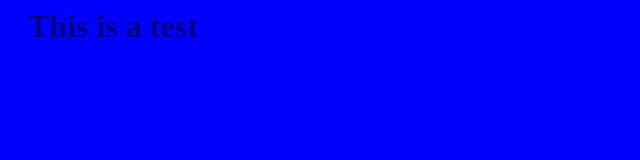
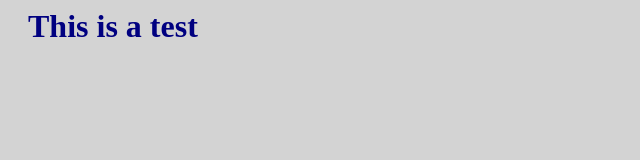
Before and after one commit to marisusis/dtsite, a plain HTML site: page index.html in a window 1280 px wide. Shown: the whole page, without its empty margins (0-640 px from the left). Drawn offline with Linux system fonts and the light colour scheme.

Commit message:
Update style.css

```diff
--- a/style.css
+++ b/style.css
@@ -1,5 +1,5 @@
 body {
-    background-color: blue;
+    background-color: lightgrey;
 }
 h1 {
     color: navy;
```
